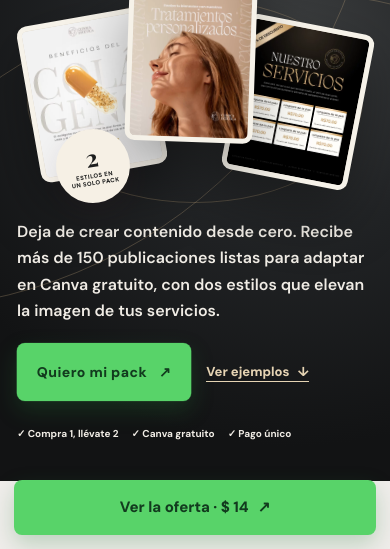
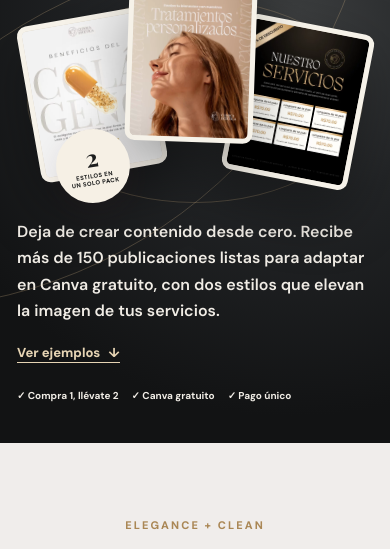
Before and after one commit to Joaogomes111/pack-estetica-con-impacto, a plain HTML site: page index.html in a window 390 px wide. Shown: the part 295-844 px from the top of the page. Drawn offline with nearby package versions, Linux system fonts and the light colour scheme; a web font is replaced by a local one.

Commit message:
Remove CTAs da primeira dobra

```diff
--- a/index.html
+++ b/index.html
@@ -36,7 +36,6 @@
   <a class="skip-link" href="#contenido">Ir al contenido</a>
   <header class="site-header"><div class="container nav-row">
     <nav class="desktop-nav" aria-label="Navegación principal"><a href="#packs">Los packs</a><a href="#incluye">Qué incluye</a><a href="#preguntas">Preguntas</a></nav>
-    <a class="button button-small button-primary" href="#checkout">Quiero mi pack <span aria-hidden="true">↗</span></a>
   </div></header>
   <main id="contenido">
     <div class="statement-strip statement-strip-mobile"><span>150+ publicaciones · Compra 1, llévate 2</span></div>
@@ -45,7 +44,7 @@
         <p class="eyebrow"><span class="eyebrow-line"></span> PACK ESTÉTICA CON IMPACTO</p>
         <h1 id="hero-title">Tu estética merece un Instagram <em>tan profesional como tu trabajo.</em></h1>
         <p class="hero-lede">Deja de crear contenido desde cero. Recibe más de 150 publicaciones listas para adaptar en Canva gratuito, con dos estilos que elevan la imagen de tus servicios.</p>
-        <div class="hero-actions"><a class="button button-primary" href="#checkout">Quiero mi pack <span aria-hidden="true">↗</span></a><a class="text-link" href="#packs">Ver ejemplos <span aria-hidden="true">↓</span></a></div>
+        <div class="hero-actions"><a class="text-link" href="#packs">Ver ejemplos <span aria-hidden="true">↓</span></a></div>
         <div class="hero-proof"><span>✓ Compra 1, llévate 2</span><span>✓ Canva gratuito</span><span>✓ Pago único</span></div>
       </div>
       <div class="hero-visual" aria-label="Ejemplos de publicaciones para estética">
@@ -128,6 +127,6 @@
     </div></div><div class="container cta-break"><p>Todo preparado para que publiques con más constancia.</p><a class="button button-primary" href="#checkout">Ver el pack <span aria-hidden="true">↗</span></a></div></section>
   </main>
   <footer class="site-footer"><div class="container footer-row"><p>© <span id="year">2026</span> Insta de Impacto</p><a href="#inicio">Volver arriba ↑</a></div></footer>
-  <a class="mobile-cta" href="#checkout">Ver la oferta · $ 14 <span aria-hidden="true">↗</span></a>
+  <a class="mobile-cta" href="#checkout" hidden>Ver la oferta · $ 14 <span aria-hidden="true">↗</span></a>
 </body>
 </html>
--- a/script.js
+++ b/script.js
@@ -1,2 +1,14 @@
 const year = document.getElementById('year');
 if (year) year.textContent = new Date().getFullYear();
+
+const mobileCta = document.querySelector('.mobile-cta');
+const hero = document.querySelector('.hero');
+if (mobileCta && hero) {
+  const updateMobileCta = () => {
+    mobileCta.hidden = hero.getBoundingClientRect().bottom > 0;
+  };
+  window.addEventListener('scroll', updateMobileCta, { passive: true });
+  window.addEventListener('resize', updateMobileCta);
+  window.addEventListener('pageshow', updateMobileCta);
+  updateMobileCta();
+}
--- a/styles.css
+++ b/styles.css
@@ -216,6 +216,7 @@ p { color: var(--muted); }
 .footer-row p { margin: 0; color: #c7bfc1; font-size: 12px; }
 .footer-row > a:last-child { color: #fff; font-size: 12px; font-weight: 700; text-decoration: none; }
 .mobile-cta { display: none; }
+.mobile-cta[hidden] { display: none; }
 
 @media (min-width: 921px) and (max-width: 1200px) {
   .hero-visual { width: min(580px, 47vw); margin-left: 0; }
```
